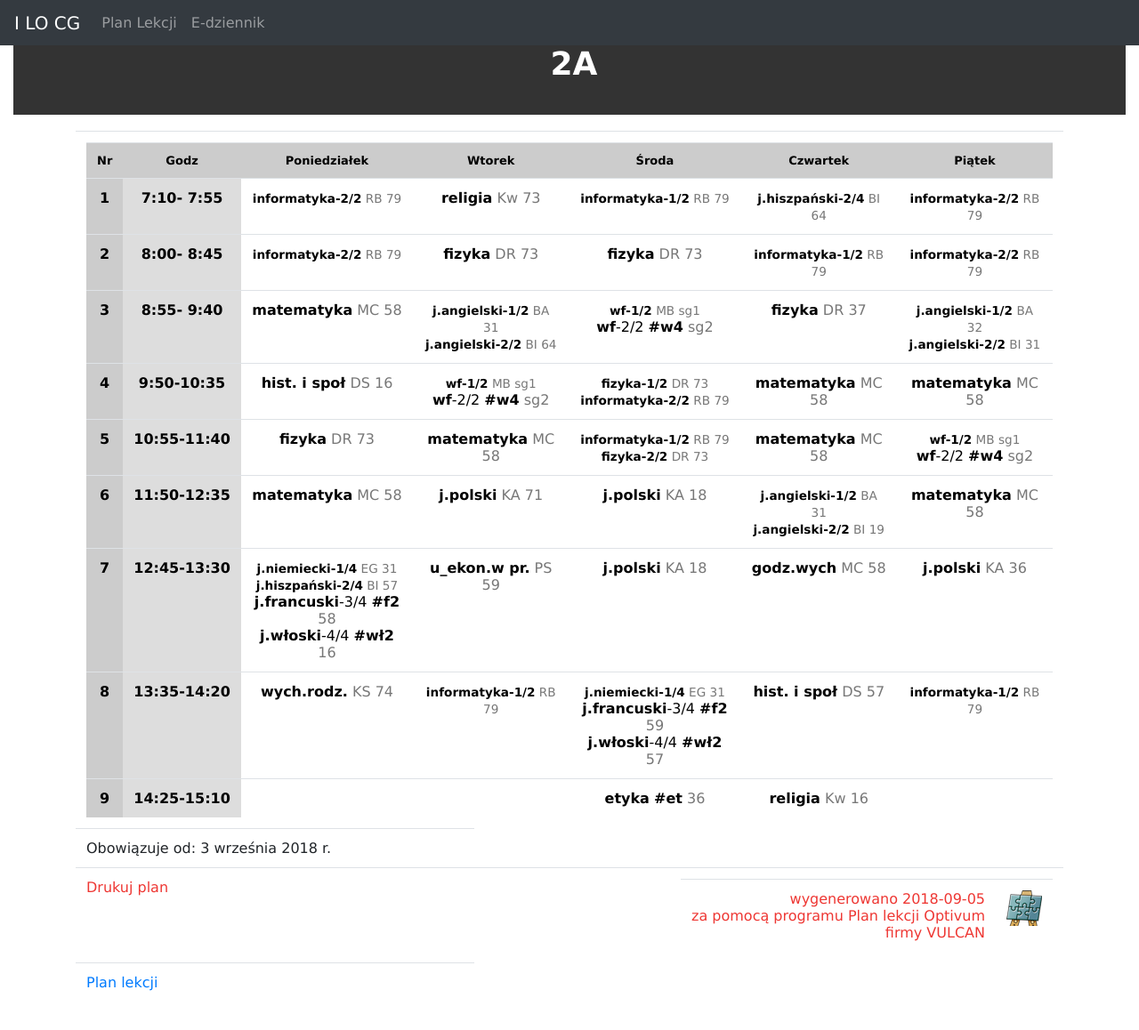
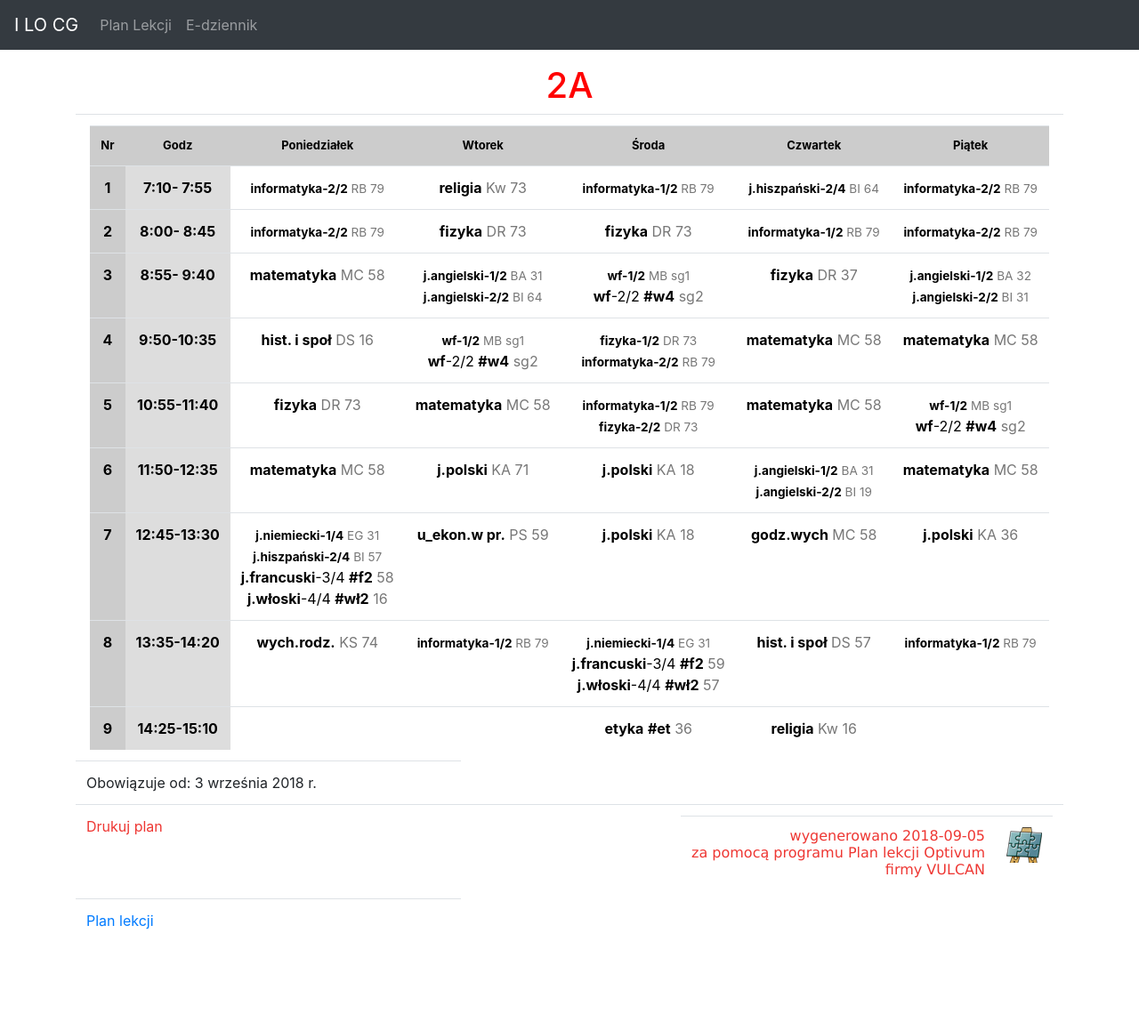
Before and after one commit to janeczek9/gitrepo, a PHP site: page /plany/o7.html in a window 1280 px wide. Shown: the whole page at 89% size. After the commit the page ends 1045 px from the top, so only its background shows below. Run offline with PHP 8.4, Linux system fonts and the light colour scheme.

Commit message:
Plan Lekcji

```diff
--- a/03092018w9/css/plan.css
+++ b/03092018w9/css/plan.css
@@ -1,66 +1,108 @@
-body{
-	background-color:#ffffff;
-	color:#000000;
-	font:16px verdana,sans-serif;
-	overflow:auto;
-	margin:0}
-.tabtytul{ /* tabelka z grafiką (nagłówek) */
-	background-color:#fff;
-	border-bottom:10px solid #fff}
-.tytul{ /* komórka z tytułem */
-	background-color:#333;
-	color:#ffffff;
-	height:80px;
-	font:bold 36px verdana,sans-serif;
-	border-bottom:2px solid #fff;
-	text-align:center}
-.tytulnapis{ /* tytuł strony z cieniem (tylko IE) */
-	padding-left:10px;width:400px;height:60px;filter:Shadow(Color=#666666,Direction=150)}
-.tabela{ /* tabela z planem */
-	border-color:#c0c0c0}
-td{
-	font-size:16px}
-th{
-	text-align:center;
-	background-color:#ccc;
-	color:#000;
-	font-size:13px}
-td.g{ /* godzina */
-	text-align: center;
-	background-color:#ddd;
-	color:#000;
-	font-weight:bold;
-	vertical-align:top;
-	text-align:center;
-	white-space:nowrap}
-td.nr{ /* numer lekcji */
-	text-align: center;
-	background-color:#ccc;
-	color:#000;
-	font-weight:bold;
-	text-align:center;
-	vertical-align:top}
-td.l{ /* lekcja */
-	background-color:#ffffff;
-	color:#000000;
-	vertical-align:top}
-a.n{ /* nauczyciel */
-	color:#777}
-a.s{ /* sala */
-	color:#777}
-a.k{ /* klasa */
-	color:#777}
-.p{ /* przedmiot */
-	color:##ee3733;
-	font-weight:bold}
-.op{ /* napis */
-	color:#ee3733;
-	font:10px verdana,sans-serif}
-@media print{
-.tabtytul{ /* nagłówek do druku */
-	display:none}
+body {
+    background-color: #ffffff;
+    color: #000000;
+    margin: 0;
+    padding-top: 4.5rem;
 }
+
+.tabtytul {
+    /* tabelka z grafiką (nagłówek) */
+    background-color: #fff;
+    border-bottom: 10px solid #fff
+}
+
+.tytul {
+    /* komórka z tytułem */
+    color: #ff0000;
+}
+
+.tytulnapis {
+    /* tytuł strony z cieniem (tylko IE) */
+    padding-left: 10px;
+    width: 400px;
+    height: 60px;
+    filter: Shadow(Color=#666666, Direction=150)
+}
+
+.tabela {
+    /* tabela z planem */
+    border-color: #c0c0c0
+}
+
+td {
+    font-size: 16px
+}
+
+th {
+    text-align: center;
+    background-color: #ccc;
+    color: #000;
+    font-size: 13px
+}
+
+td.g {
+    /* godzina */
+    text-align: center;
+    background-color: #ddd;
+    color: #000;
+    font-weight: bold;
+    vertical-align: top;
+    text-align: center;
+    white-space: nowrap
+}
+
+td.nr {
+    /* numer lekcji */
+    text-align: center;
+    background-color: #ccc;
+    color: #000;
+    font-weight: bold;
+    text-align: center;
+    vertical-align: top
+}
+
+td.l {
+    /* lekcja */
+    background-color: #ffffff;
+    color: #000000;
+    vertical-align: top
+}
+
+a.n {
+    /* nauczyciel */
+    color: #777
+}
+
+a.s {
+    /* sala */
+    color: #777
+}
+
+a.k {
+    /* klasa */
+    color: #777
+}
+
+.p {
+    /* przedmiot */
+    color: ##ee3733;
+    font-weight: bold
+}
+
+.op {
+    /* napis */
+    color: #ee3733;
+    font: 10px verdana, sans-serif
+}
+
+@media print {
+    .tabtytul {
+        /* nagłówek do druku */
+        display: none
+    }
+}
+
 #link {
-	color:#ee3733;
+    color: #ee3733;
 }
 }
--- a/03092018w9/plany/o7.html
+++ b/03092018w9/plany/o7.html
@@ -16,7 +16,7 @@
 </head>
 
 <body>
-    <nav class="navbar navbar-expand-sm bg-dark navbar-dark">
+    <nav class="navbar navbar-expand-sm bg-dark navbar-dark fixed-top">
   <a class="navbar-brand" href="http://lo1.sandomierz.pl">I LO CG</a>
   <button class="navbar-toggler" type="button" data-toggle="collapse" data-target="#collapsibleNavbar">
     <span class="navbar-toggler-icon"></span>
@@ -36,10 +36,10 @@
 
 <div class="container-fluid">
     <div class="row">
-        <div class="col-12">
-            <p class="tytul">
-             <span class="tytulnapis">2A</span>
-            </p>
+        <div class="col">
+            <h1 class="text-center tytul">
+             <span>2A</span>
+            </h1>
         </div>
     </div>
 </div>
```
Also changed, not shown: 1 other file.
